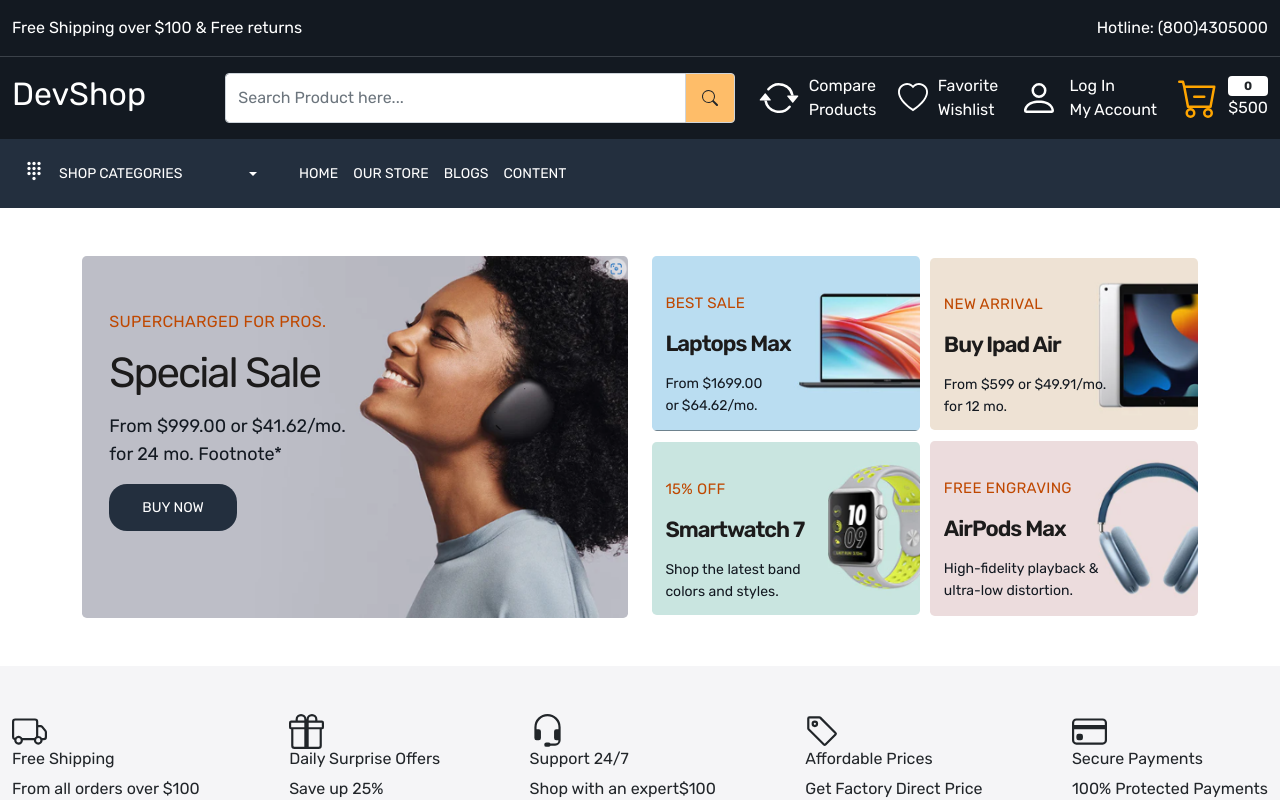
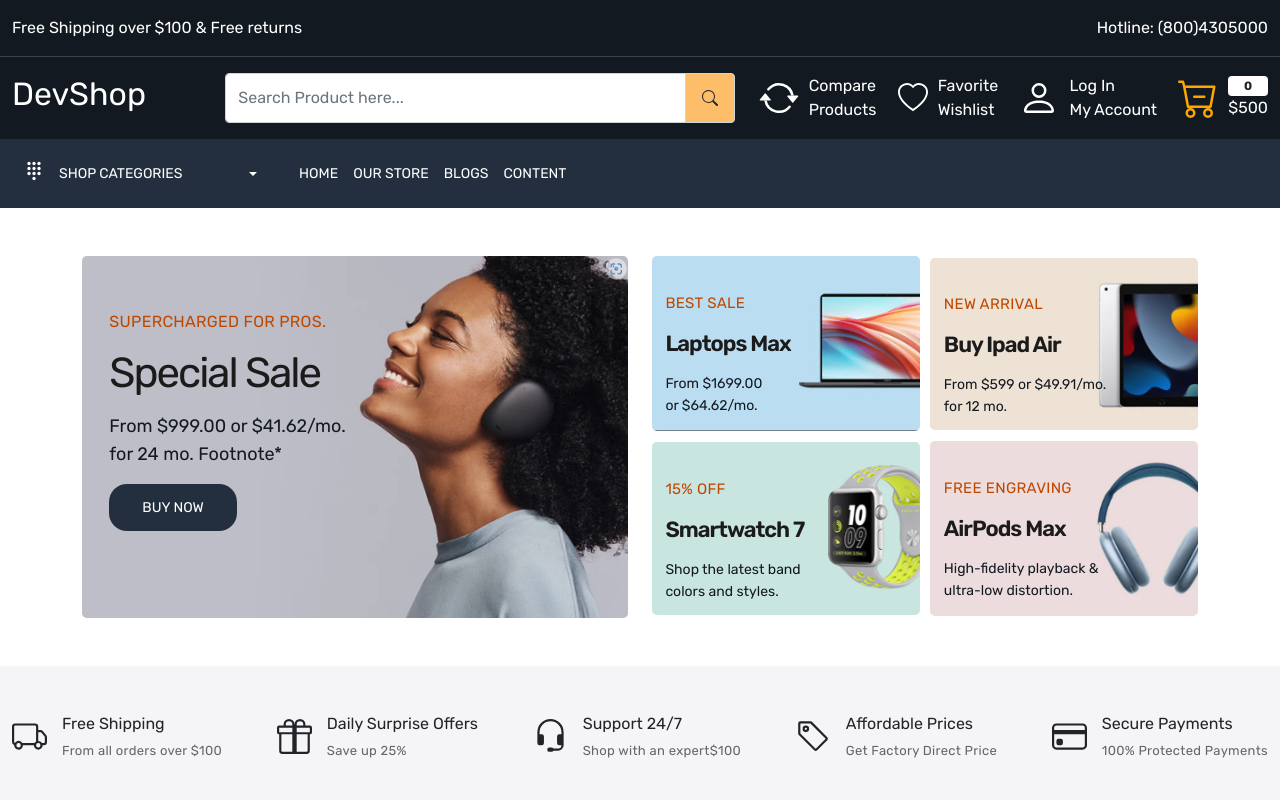
Before and after one commit to Seyba/Ecom-frontend, a React (Create React App) app: page / in a window 1280 px wide. Shown: the top 800 px of the page. Built offline with nearby package versions, Linux system fonts and the light colour scheme.

Commit message:
wrapper 2 styled

```diff
--- a/src/App.css
+++ b/src/App.css
@@ -193,4 +193,11 @@ footer address {
 .home-wrapper-2 {
   background-color: var(--color-f5f5f7);
 }
+.home-wrapper-2 .subtitle p{
+  font-size: 13px;
+  line-height: 18px;
+  font-weight: 400;
+  color: #666;
+  letter-spacing: .3px;
+}
 /**  =========== Home Wrapper 2 Section Ends ================= */
--- a/src/pages/Home.js
+++ b/src/pages/Home.js
@@ -87,55 +87,55 @@ export default function Home() {
           <div className="row">
             <div className="col-12">
               <div className="services d-flex align-items-center justify-content-between">
-                <div>
+                <div className="d-flex align-items-center gap-15">
                   <svg xmlns="http://www.w3.org/2000/svg" width="35" height="35"fill="currentColor" className="bi bi-truck" viewBox="0 0 16 16">
                     <path d="M0 3.5A1.5 1.5 0 0 1 1.5 2h9A1.5 1.5 0 0 1 12 3.5V5h1.02a1.5 1.5 0 0 1 1.17.563l1.481 1.85a1.5 1.5 0 0 1 .329.938V10.5a1.5 1.5 0 0 1-1.5 1.5H14a2 2 0 1 1-4 0H5a2 2 0 1 1-3.998-.085A1.5 1.5 0 0 1 0 10.5v-7zm1.294 7.456A1.999 1.999 0 0 1 4.732 11h5.536a2.01 2.01 0 0 1 .732-.732V3.5a.5.5 0 0 0-.5-.5h-9a.5.5 0 0 0-.5.5v7a.5.5 0 0 0 .294.456zM12 10a2 2 0 0 1 1.732 1h.768a.5.5 0 0 0 .5-.5V8.35a.5.5 0 0 0-.11-.312l-1.48-1.85A.5.5 0 0 0 13.02 6H12v4zm-9 1a1 1 0 1 0 0 2 1 1 0 0 0 0-2zm9 0a1 1 0 1 0 0 2 1 1 0 0 0 0-2z"/>
                   </svg>
-                  <div>
+                  <div className="subtitle">
                     <h6>Free Shipping </h6>
-                    <p>From all orders over $100</p>
+                    <p className="mb-0">From all orders over $100</p>
                   </div>
                 </div>
 
-                <div>
+                <div className="d-flex align-items-center gap-15">
                   <svg xmlns="http://www.w3.org/2000/svg" width="35" height="35" fill="currentColor" className="bi bi-gift" viewBox="0 0 16 16">
                     <path d="M3 2.5a2.5 2.5 0 0 1 5 0 2.5 2.5 0 0 1 5 0v.006c0 .07 0 .27-.038.494H15a1 1 0 0 1 1 1v2a1 1 0 0 1-1 1v7.5a1.5 1.5 0 0 1-1.5 1.5h-11A1.5 1.5 0 0 1 1 14.5V7a1 1 0 0 1-1-1V4a1 1 0 0 1 1-1h2.038A2.968 2.968 0 0 1 3 2.506V2.5zm1.068.5H7v-.5a1.5 1.5 0 1 0-3 0c0 .085.002.274.045.43a.522.522 0 0 0 .023.07zM9 3h2.932a.56.56 0 0 0 .023-.07c.043-.156.045-.345.045-.43a1.5 1.5 0 0 0-3 0V3zM1 4v2h6V4H1zm8 0v2h6V4H9zm5 3H9v8h4.5a.5.5 0 0 0 .5-.5V7zm-7 8V7H2v7.5a.5.5 0 0 0 .5.5H7z"/>
                   </svg>
-                  <div>
+                  <div className="subtitle">
                     <h6>Daily Surprise Offers</h6>
-                    <p>Save up 25%</p>
+                    <p className="mb-0">Save up 25%</p>
                   </div>
                 </div>
 
-                <div>
+                <div className="d-flex align-items-center gap-15">
                   <svg xmlns="http://www.w3.org/2000/svg" width="35" height="35" fill="currentColor" className="bi bi-headset" viewBox="0 0 16 16">
                     <path d="M8 1a5 5 0 0 0-5 5v1h1a1 1 0 0 1 1 1v3a1 1 0 0 1-1 1H3a1 1 0 0 1-1-1V6a6 6 0 1 1 12 0v6a2.5 2.5 0 0 1-2.5 2.5H9.366a1 1 0 0 1-.866.5h-1a1 1 0 1 1 0-2h1a1 1 0 0 1 .866.5H11.5A1.5 1.5 0 0 0 13 12h-1a1 1 0 0 1-1-1V8a1 1 0 0 1 1-1h1V6a5 5 0 0 0-5-5z"/>
                   </svg>
-                  <div>
+                  <div className="subtitle">
                     <h6>Support 24/7</h6>
-                    <p>Shop with an expert$100</p>
+                    <p className="mb-0">Shop with an expert$100</p>
                   </div>
                 </div>
 
-                <div>
+                <div className="d-flex align-items-center gap-15">
                   <svg xmlns="http://www.w3.org/2000/svg" width="35" height="35" fill="currentColor" className="bi bi-tag" viewBox="0 0 16 16">
                     <path d="M6 4.5a1.5 1.5 0 1 1-3 0 1.5 1.5 0 0 1 3 0zm-1 0a.5.5 0 1 0-1 0 .5.5 0 0 0 1 0z"/>
                     <path d="M2 1h4.586a1 1 0 0 1 .707.293l7 7a1 1 0 0 1 0 1.414l-4.586 4.586a1 1 0 0 1-1.414 0l-7-7A1 1 0 0 1 1 6.586V2a1 1 0 0 1 1-1zm0 5.586 7 7L13.586 9l-7-7H2v4.586z"/>
                   </svg>
-                  <div>
+                  <div className="subtitle">
                     <h6>Affordable Prices</h6>
-                    <p>Get Factory Direct Price</p>
+                    <p className="mb-0">Get Factory Direct Price</p>
                   </div>
                 </div>
 
-                <div>
+                <div className="d-flex align-items-center gap-15">
                   <svg xmlns="http://www.w3.org/2000/svg" width="35" height="35" fill="currentColor" className="bi bi-credit-card" viewBox="0 0 16 16">
                     <path d="M0 4a2 2 0 0 1 2-2h12a2 2 0 0 1 2 2v8a2 2 0 0 1-2 2H2a2 2 0 0 1-2-2V4zm2-1a1 1 0 0 0-1 1v1h14V4a1 1 0 0 0-1-1H2zm13 4H1v5a1 1 0 0 0 1 1h12a1 1 0 0 0 1-1V7z"/>
                     <path d="M2 10a1 1 0 0 1 1-1h1a1 1 0 0 1 1 1v1a1 1 0 0 1-1 1H3a1 1 0 0 1-1-1v-1z"/>
                   </svg>
-                  <div>
+                  <div className="subtitle">
                     <h6>Secure Payments</h6>
-                    <p>100% Protected Payments</p>
+                    <p className="mb-0">100% Protected Payments</p>
                   </div>
                 </div>
               </div>
```
